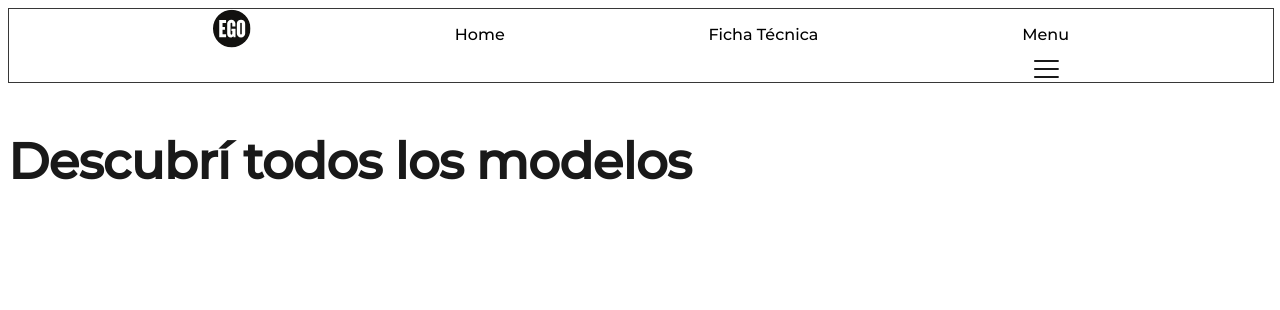
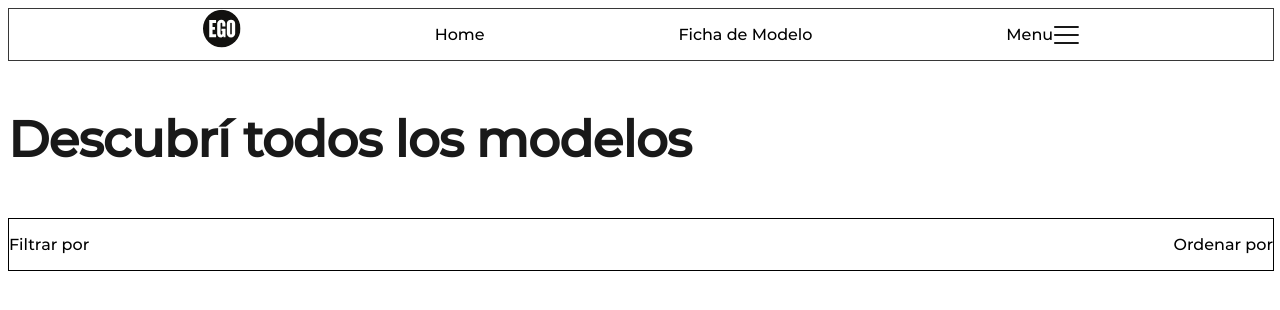
Before and after one commit to Luis-Lanza/ego-challenge, a React (Create React App) app: page / in a window 1280 px wide. Shown: the top 310 px of the page. Built offline with nearby package versions, Linux system fonts and the light colour scheme.

Commit message:
craft order & search styling

```diff
--- a/src/Components/Filter/Filter.js
+++ b/src/Components/Filter/Filter.js
@@ -0,0 +1,14 @@
+import React from 'react';
+
+import './Filter.css';
+
+
+const Filter = () => {
+    return (
+        <div>
+            <p>Filtrar por</p>
+        </div>
+    );
+}
+
+export default Filter;
--- a/src/Components/Menu/Menu.js
+++ b/src/Components/Menu/Menu.js
@@ -4,9 +4,10 @@ import Hamburguer from './Menu.svg';
 const Menu = () => {
     return (
         <div style={{
+            display: 'inline-flex',
+            alignItems: 'center',
             justifyContent:'flex-start',
             flexDirection:'row',
-            alignItems:'flex-start',
             textAlign:'center'
           }}>
             <p>Menu</p>
--- a/src/Components/Navigation/Navigation.js
+++ b/src/Components/Navigation/Navigation.js
@@ -14,7 +14,7 @@ const Navigation = () => {
                 style={{alignSelf: 'flex-start'}}
             />
             <p>Home</p>
-            <p>Ficha Técnica</p>
+            <p>Ficha de Modelo</p>
             <Menu />
         </nav>
     );
--- /dev/null
+++ b/src/Components/Order/Order.js
@@ -0,0 +1,14 @@
+import React from 'react';
+
+import './Order.css';
+
+
+const Order = () => {
+    return (
+        <div>
+            <p>Ordenar por</p>
+        </div>
+    );
+}
+
+export default Order;
--- /dev/null
+++ b/src/Components/Search/Search.css
@@ -0,0 +1,17 @@
+.Search {
+    display: inline-flex;
+    background-color: #ffffff;
+    border: 1px solid black;
+    width: 100%;
+    height: auto;
+    flex-direction: row;
+    justify-content: space-between;
+}
+
+.Filter {
+
+}
+
+.Order {
+
+}
--- /dev/null
+++ b/src/Components/Search/Search.js
@@ -0,0 +1,17 @@
+import React from 'react';
+import Order from '../Order/Order';
+import Filter from '../Filter/Filter';
+
+import './Search.css';
+
+
+const Search = () => {
+    return (
+        <div className='Search'>
+            <Filter className='Filter'/>
+            <Order className='Order'/>
+        </div>
+    );
+}
+
+export default Search;
--- a/src/Containers/App.js
+++ b/src/Containers/App.js
@@ -1,12 +1,15 @@
 import React from 'react';
 import Navigation from '../Components/Navigation/Navigation';
+import Search from '../Components/Search/Search';
 import './App.css';
+
 
 const App = () => {
   return (
     <div>
       <Navigation />
       <p className='Text-Style-2'>Descubrí todos los modelos</p>
+      <Search />
     </div>
   );
 };
```
Also changed, not shown: src/Components/Order/Order.css (added), src/Components/Search.js (deleted).
